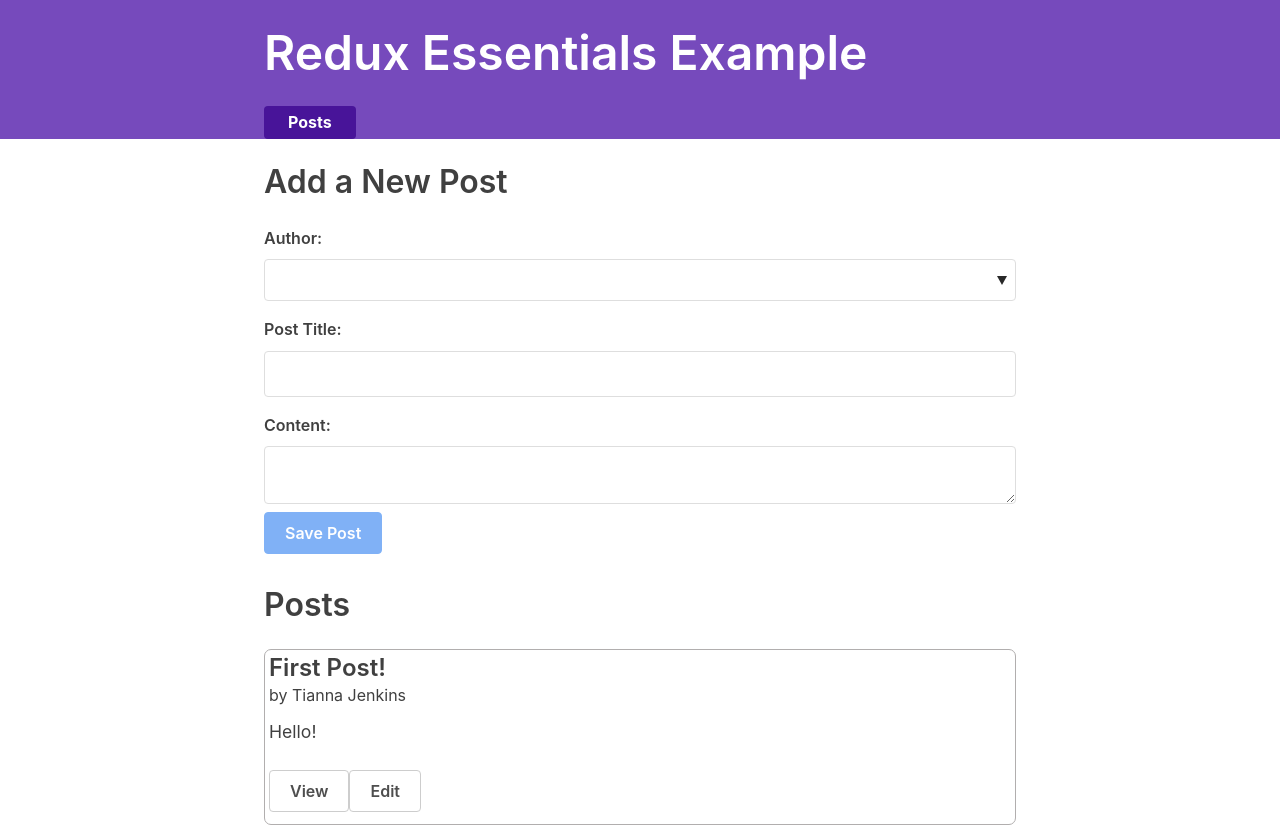
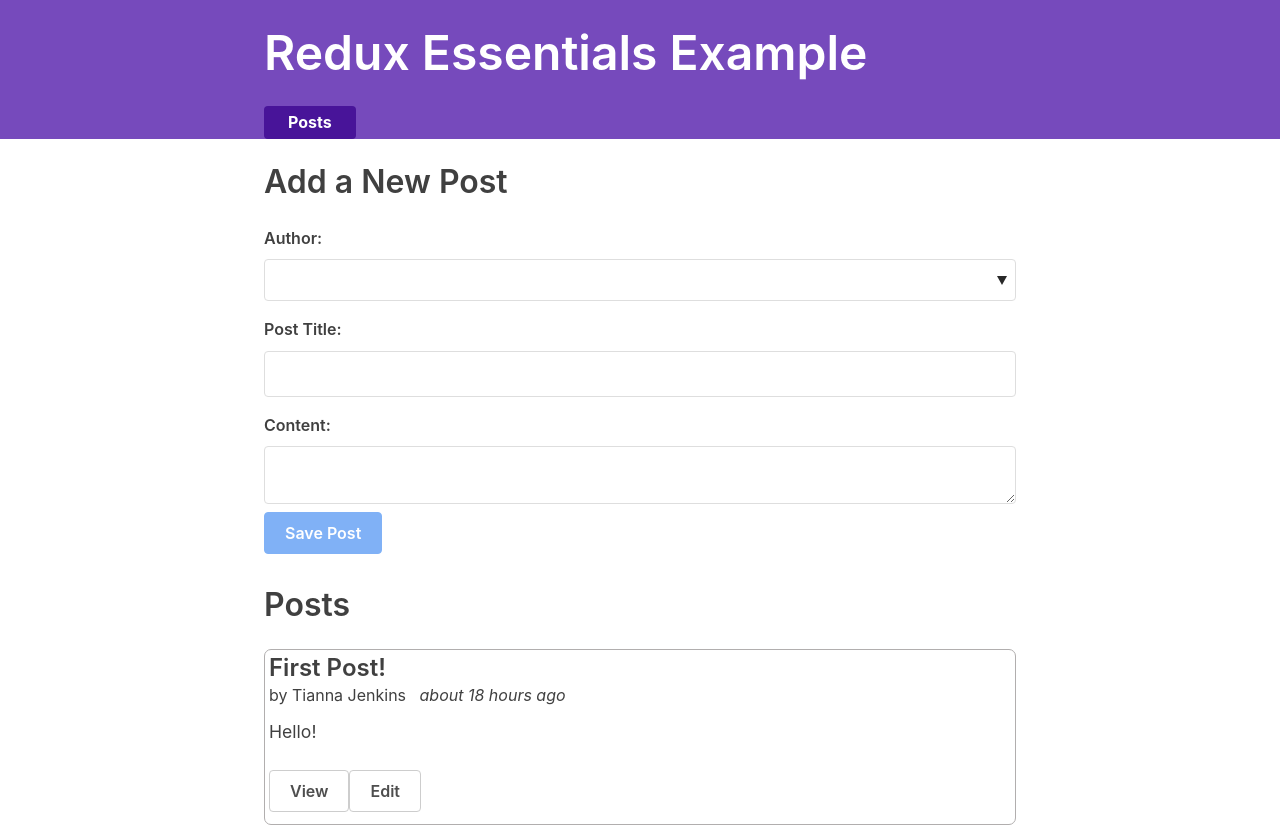
Before and after one commit to JonasBne/redux-essentials-tutorial-app, a React (Create React App) app: page / in a window 1280 px wide. Shown: the top 827 px of the page. Built offline with nearby package versions, Linux system fonts and the light colour scheme; what @mswjs/data, mock-socket, txtgen would draw is missing.

Commit message:
feat: sort posts on timestamp

```diff
--- a/src/features/posts/postSlice.js
+++ b/src/features/posts/postSlice.js
@@ -1,8 +1,20 @@
 import { createSlice, nanoid } from '@reduxjs/toolkit'
 
 const initialState = [
-  { id: '1', title: 'First Post!', content: 'Hello!', userId: '0' },
-  { id: '2', title: 'Second Post', content: 'More text', userId: '1' },
+  {
+    id: '1',
+    title: 'First Post!',
+    content: 'Hello!',
+    userId: '0',
+    date: '2022-03-22T08:58:39.710Z',
+  },
+  {
+    id: '2',
+    title: 'Second Post',
+    content: 'More text',
+    userId: '1',
+    date: '2022-03-22T07:58:39.710Z',
+  },
 ]
 
 const postsSlice = createSlice({
@@ -21,7 +33,7 @@
             title,
             content,
             userId,
-            createdAt: new Date().toISOString(),
+            date: new Date().toISOString(),
           },
         }
       },
--- a/src/features/posts/postsList.js
+++ b/src/features/posts/postsList.js
@@ -2,17 +2,23 @@
 import { useSelector } from 'react-redux'
 import { Link } from 'react-router-dom'
 import { PostAuthor } from './PostAuthor'
+import { TimeAgo } from './TimeAgo'
 
 export const PostsList = () => {
   const posts = useSelector((state) => state.posts)
+  console.log(posts)
+
+  const orderedPosts = posts
+    .slice()
+    .sort((a, b) => b.date.localeCompare(a.date))
 
   return (
     <section className="posts-list">
       <h2>Posts</h2>
-      {posts.map((post) => (
+      {orderedPosts.map((post) => (
         <article className="post-excerpt" key={post.id}>
           <h3>{post.title}</h3>
-          <PostAuthor userId={post.userId} />
+          <PostAuthor userId={post.userId} /> <TimeAgo timestamp={post.date} />
           <p className="post-content">{post.content.substring(0, 100)}</p>
           <Link className="button muted-button" to={`/posts/${post.id}`}>
             View
```
